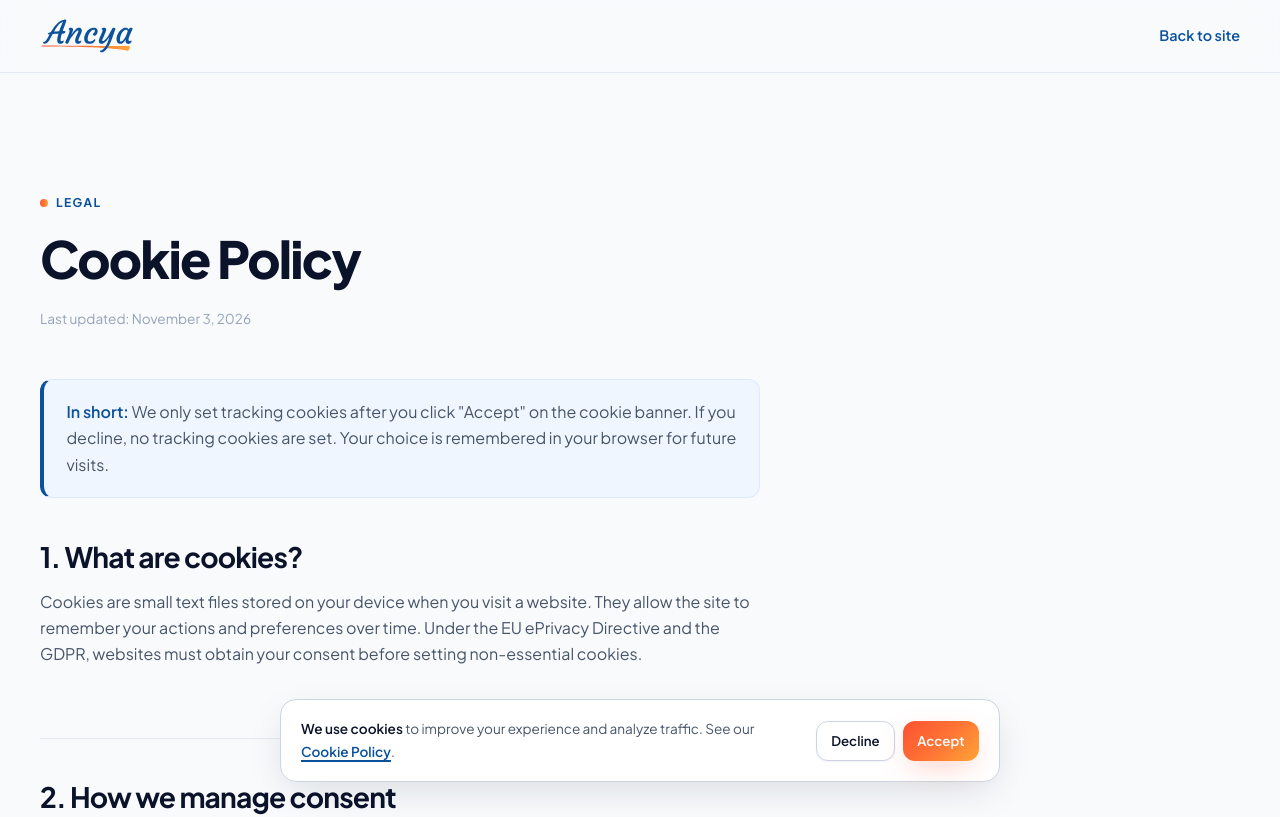
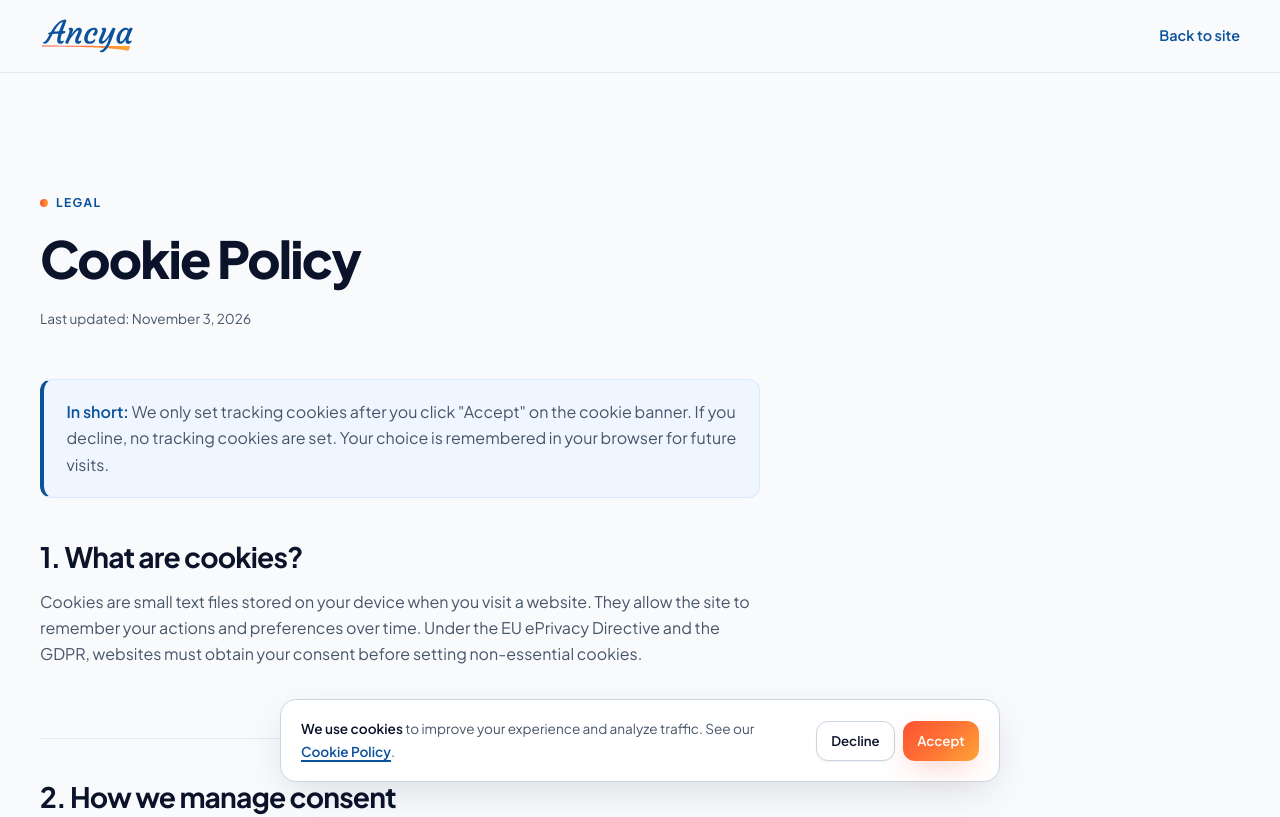
Before and after one commit to arungmca/ancyatech.com, an Eleventy site: page src/cookie-policy.njk in a window 1280 px wide. Shown: the top 817 px of the page. Built offline with nearby package versions, Linux system fonts and the light colour scheme; Eleventy itself is replaced by a stand-in of ours; files that its build step writes are made by us from their sources.

Commit message:
Fix for test cases

```diff
--- a/src/assets/css/legal.css
+++ b/src/assets/css/legal.css
@@ -31,7 +31,7 @@ h3 { font-size: 1.15rem; font-weight: 600; margin-top: 2em }
 .legal-head { margin-bottom: clamp(32px, 4vw, 48px); max-width: 720px }
 .legal-head h1 { margin-bottom: .4em }
 .legal-meta {
-  font-size: .85rem; color: var(--muted);
+  font-size: .85rem; color: var(--body);
   display: flex; align-items: center; gap: .5rem; flex-wrap: wrap;
 }
 .legal-content { max-width: 720px; }
```
Also changed, not shown: package.json (+8 -5 lines), 2 other files.
